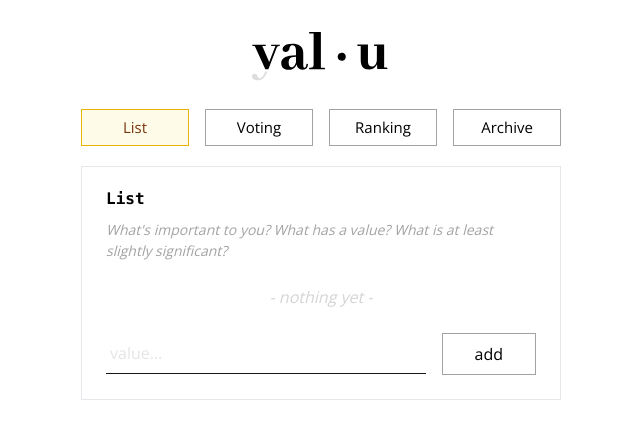
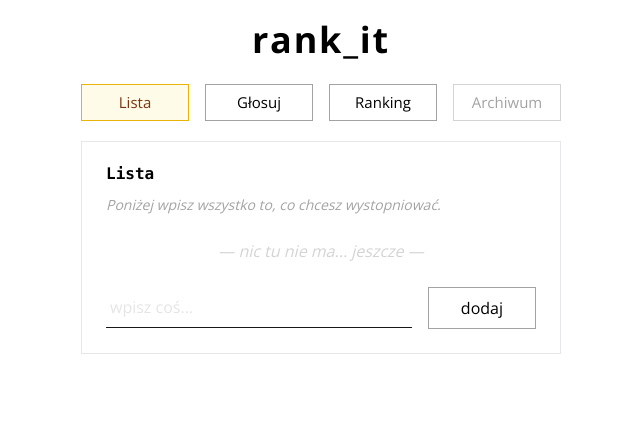
Before and after one commit to deshchk/RANK_it, a website with bundled scripts: page deployment/index.html in a window 1280 px wide. Shown: the whole page, without its empty margins (319-959 px from the left). Built offline with nearby package versions, Linux system fonts and the light colour scheme.

Commit message:
rebrand and polish now

```diff
--- a/deployment/app.js
+++ b/deployment/app.js
@@ -77,6 +77,10 @@ import { removeArchive, renderArchive } from "./js/Archive.js"
 			renderVoting(votingRound)
 			if (JSON.parse(localStorage.getItem('values')).length > 3) {
 				id('start-voting').disabled = false
+				id('min-four').hidden = true
+			} else {
+				id('start-voting').disabled = true
+				id('min-four').hidden = false
 			}
 			document.activeElement.blur()
 		}
@@ -181,6 +185,7 @@ id('navigation').addEventListener('click', e => {
 	window.addEventListener('load', () => {
 		if (JSON.parse(localStorage.getItem('values')).length > 3) {
 			id('start-voting').disabled = false
+			id('min-four').hidden = true
 		} // ABLE TO START VOTING
 		renderRanking() // RANKING
 		renderArchive(0) // ARCHIVE
--- a/deployment/index.html
+++ b/deployment/index.html
@@ -15,7 +15,7 @@
 		<!-- /imports -->
 		<link href="./style.css" rel="stylesheet">
 		<script defer src="./app.js" type="module"></script>
-		<title>val·u</title>
+		<title>rank_it</title>
 	</head>
 
 	<body class="flex place-content-center touch-pan-y">
@@ -36,11 +36,9 @@
 						select-none
 					"
 				>
-					<img
-						src="./imgs/logo.svg"
-						alt="logo" draggable="false"
-						class="w-1/3 min-w-[130px]"
-					>
+					<h1 draggable="false" id="logo" class="
+						text-4xl mb-1 tracking-wider font-bold
+					">rank_it</h1>
 
 					<nav class="w-full">
 						<menu id="navigation"
@@ -64,7 +62,7 @@
 
 										select-none
 								">
-									List
+									Lista
 								</a>
 							</li>
 							<li class="flex-1 flex">
@@ -84,7 +82,7 @@
 
 										select-none
 								">
-									Voting
+									Głosuj
 								</a>
 							</li>
 							<li class="flex-1 flex">
@@ -114,17 +112,17 @@
 										flex-1 flex items-center justify-center
 										outline-none border px-3 py-[6px]
 
-										text-[15px]
+										text-[15px] text-neutral-400
 
 										data-[active=true]:text-amber-900
 										data-[active=true]:border-yellow-500 data-[active=true]:bg-yellow-50
-										hover:border-yellow-500 hover:bg-yellow-50
-										focus:border-yellow-500 focus:bg-yellow-50
-										border-neutral-400
+										hover:border-yellow-500 hover:bg-yellow-50 hover:text-black
+										focus:border-yellow-500 focus:bg-yellow-50 focus:text-black
+										border-neutral-300
 
 										select-none
 								">
-									Archive
+									Archiwum
 								</a>
 							</li>
 						</menu>
@@ -139,12 +137,12 @@
 						nav-anchor data-[hidden=true]:hidden
 						border pt-5 pb-6
 				">
-					<h2 id="adding--title" class="m-0 font-mono font-bold px-6 mb-2">List</h2>
+					<h2 id="adding--title" class="m-0 font-mono font-bold px-6 mb-2">Lista</h2>
 					<p class="
 						px-6 mb-6 leading-normal
 						text-neutral-400 text-sm italic
 					">
-						What's important to you? What has a value? What is at least slightly significant?
+						Poniżej wpisz wszystko to, co chcesz wystopniować.
 					</p>
 
 					<ul id="adding--list"
@@ -161,7 +159,7 @@
 						"
 					>
 						<input id="adding--input"
-							type="text" placeholder="value..." autocomplete="off"
+							type="text" placeholder="wpisz coś..." autocomplete="off"
 							class="
 								py-2 px-1 flex-1 min-w-[100px]
 								outline-none border-b rounded-none
@@ -186,7 +184,7 @@
 								select-none
 							"
 						>
-							add
+							dodaj
 						</button>
 					</div>
 				</div>
@@ -198,12 +196,12 @@
 						nav-anchor hidden data-[hidden=false]:flex
 						border px-6 pt-5 pb-6 data-[hidden='nojs']:mt-8 flex-col gap-4
 				">
-					<h2 id="voting--title" class="m-0 font-mono font-bold">Voting</h2>
+					<h2 id="voting--title" class="m-0 font-mono font-bold">Głosuj</h2>
 					<p class="
 						mt-[-9px] mb-2 leading-normal
 						text-neutral-400 text-sm italic
-					">
-						You need at least 4 values on your list to rank them.
+					" id="min-four">
+						Potrzebujesz minimum 4 elementów na liście, aby móc rozpocząć głosowanie.
 					</p>
 
 					<div id="voting-pair"
@@ -224,7 +222,7 @@
 
 								select-none
 							"
-						>start</button>
+						>zacznij</button>
 
 						<button id="right-vote-btn"
 							disabled
@@ -241,7 +239,7 @@
 
 								select-none
 							"
-						>voting</button>
+						>głosować</button>
 					</div>
 
 					<div class="flex gap-4 flex-wrap">
@@ -310,7 +308,7 @@
 						nav-anchor hidden data-[hidden=false]:flex
 						border px-6 pt-5 pb-6 data-[hidden='nojs']:mt-8 flex-col gap-6
 				">
-					<h2 id="archive--title" class="m-0 font-mono font-bold">Archive</h2>
+					<h2 id="archive--title" class="m-0 font-mono font-bold">Archiwum</h2>
 						<div id="past-ranking" class="data-[loaded=true]:mt-[-44px]" data-loaded="false"></div>
 
 					<nav class="flex items-center justify-around">
--- a/deployment/js/Adding.js
+++ b/deployment/js/Adding.js
@@ -41,9 +41,9 @@ export function remove(targetID) {
   values.splice(targetID.split('-')[1], 1)
   localStorage.setItem('values', JSON.stringify(values))
   splitValues()
-  render()
   resetVoting()
   voting('reset')
+  render()
 }
 
 
@@ -58,7 +58,7 @@ export function renderAdding() {
   // render nothing or values' list if there are some in the array/local storage
   if(values.length === 0) {
     id('adding--list').innerHTML = `
-      <li class="italic text-neutral-300 self-center">- nothing yet -</li>
+      <li class="italic text-neutral-300 self-center">— nic tu nie ma... jeszcze —</li>
     `
   } else {
     const listHtml = values.map(value => {
--- a/deployment/js/Archive.js
+++ b/deployment/js/Archive.js
@@ -36,7 +36,7 @@ export function renderArchive(index) {
   } else {
     id('past-ranking').innerHTML = `
       <div class="flex flex-col gap-4">
-        <span class="italic text-neutral-300 text-center">- nothing in here yet -</span>
+        <span class="italic text-neutral-300 text-center">— tutaj zapiszemy twoje stare rankingi —</span>
       </div>
     `
 
--- a/deployment/js/Ranking.js
+++ b/deployment/js/Ranking.js
@@ -38,7 +38,7 @@ export function generateRanking() {
 
   id('ranking--list').innerHTML = rankingHtml
 
-  id('ranking--date').innerHTML = `<i class="text-neutral-400">dated: </i>` + new Date().toLocaleDateString("pl-PL").replace(/\./g, '/')
+  id('ranking--date').innerHTML = `<span class="inline-block text-neutral-400 italic pr-1">data: </span>` + new Date().toLocaleDateString("pl-PL").replace(/\./g, '/')
   id('ranking--title').classList.add('done')
 
   if (!id('ranking--remove-btn')) {
@@ -56,7 +56,7 @@ export function generateRanking() {
           select-none
         "
       >
-        remove this entry
+        usuń ranking
       </button>
     `
   }
@@ -100,7 +100,7 @@ export function renderRanking() {
   if (!localStorage.getItem('saved_ranking')) {
     id('ranking--list').innerHTML = `
       <li class="italic text-neutral-300 self-center text-center">
-        - finish voting to see your results -
+        — tutaj po głosowaniu pojawią się wyniki —
       </li>
     `
     id('ranking--title').classList.remove('done')
--- a/deployment/js/utility.js
+++ b/deployment/js/utility.js
@@ -13,10 +13,10 @@ export const shuffle = arr => {
   }
   return arr
 }
-// pair all elements of an array with each other and put a slash '/' between them
-export const pair = arr => arr.flatMap((val, i) => arr.slice(i+1).map(rest => val + '/' + rest))
+// pair all elements of an array with each other and put a '҂' between them
+export const pair = arr => arr.flatMap((val, i) => arr.slice(i+1).map(rest => val + '҂' + rest))
 // split a string into two parts and return just one
-export const slash = (el, part) => el.replace(/(\D*)(?:\/)(\S+\D*)/g, `$${part}`)
+export const slash = (el, part) => el.replace(/(\D*)(?:\҂)(\S+\D*)/g, `$${part}`)
 
 
 // split an array into parallel and randomly paired arrays
```
Also changed, not shown: deployment/style.css.
